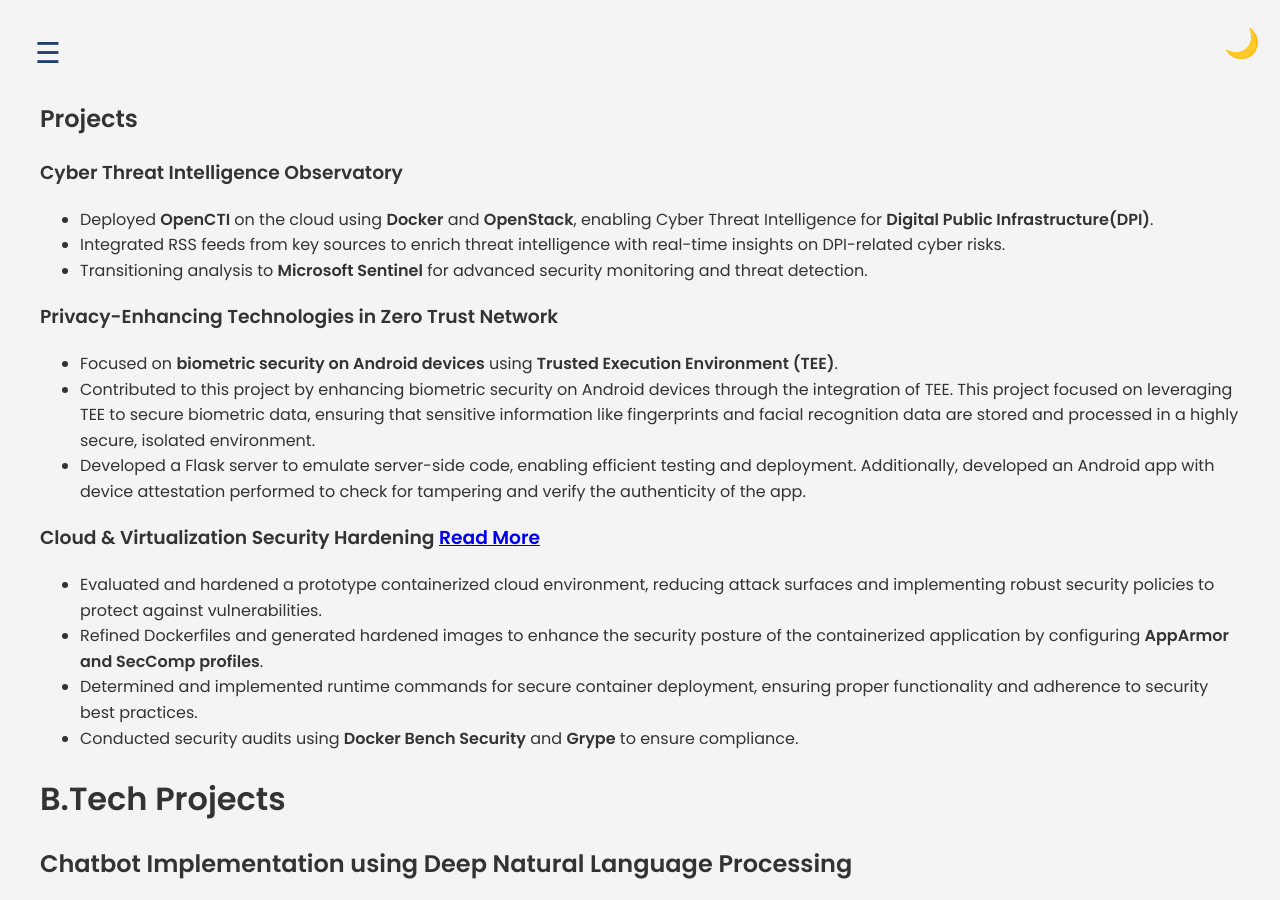
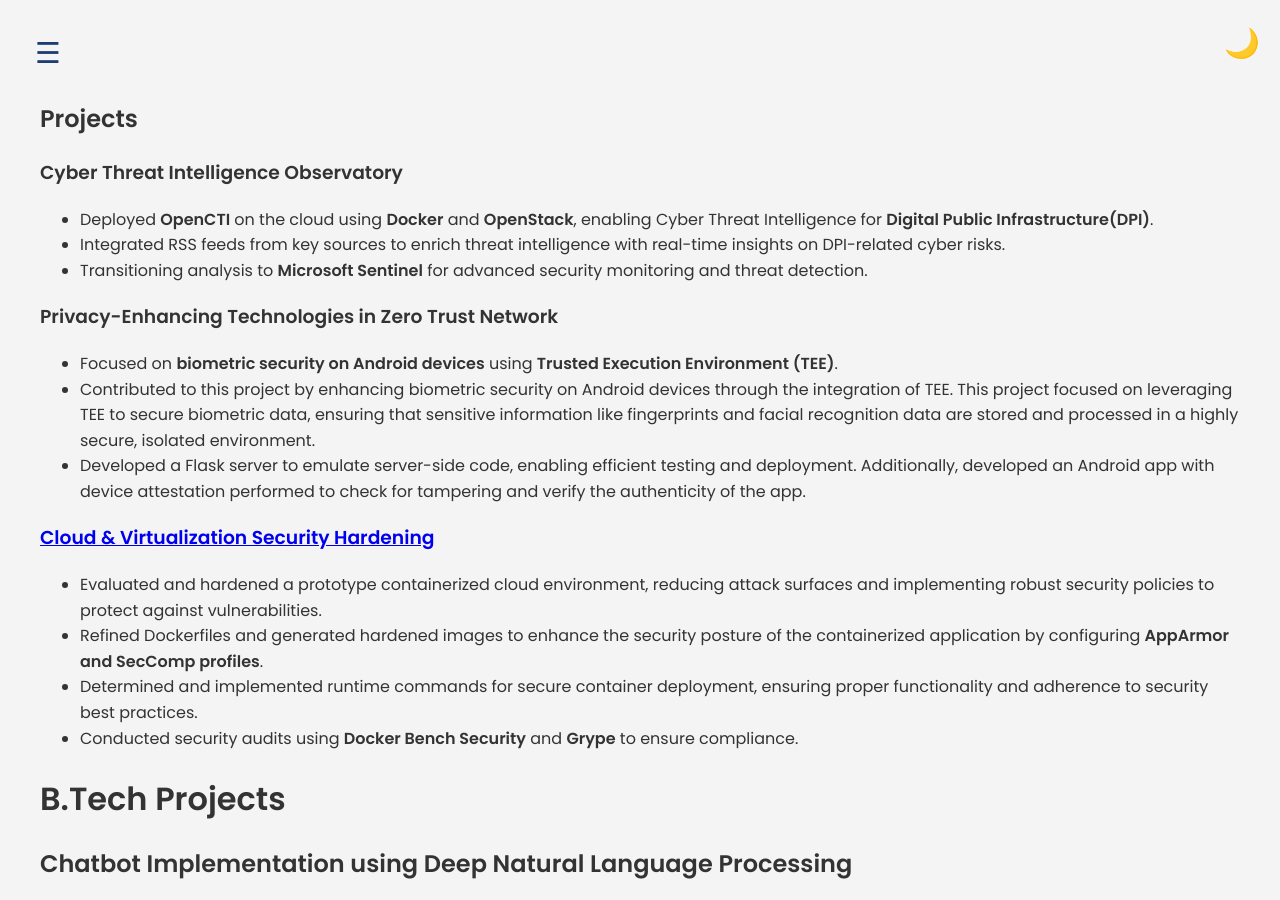
Before and after one commit to barrryblock/barrryblock.github.io, a Jekyll site: the page built from projects.md, in a window 1280 px wide and 900 px high. Built offline with Jekyll 4.4.1, drawn with Linux system fonts in a browser that asks for light colours; our own code applies the rules of GitHub Pages for plain Markdown files.

Commit message:
linked blog to project

```diff
--- a/projects.md
+++ b/projects.md
@@ -9,7 +9,7 @@
 - Contributed to this project by enhancing biometric security on Android devices through the integration of TEE. This project focused on leveraging TEE to secure biometric data, ensuring that sensitive information like fingerprints and facial recognition data are stored and processed in a highly secure, isolated environment.
 - Developed a Flask server to emulate server-side code, enabling efficient testing and deployment. Additionally, developed an Android app with device attestation performed to check for tampering and verify the authenticity of the app.
 
-### **Cloud & Virtualization Security Hardening** [Read More](https://barrryblock.github.io/2025/02/25/from-fragile-to-fortified-hardening-containers-for-real-world-security.html)
+### [**Cloud & Virtualization Security Hardening**](https://barrryblock.github.io/2025/02/25/from-fragile-to-fortified-hardening-containers-for-real-world-security.html)
 - Evaluated and hardened a prototype containerized cloud environment, reducing attack surfaces and implementing robust security policies to protect against vulnerabilities.
 - Refined Dockerfiles and generated hardened images to enhance the security posture of the containerized application by configuring **AppArmor and SecComp profiles**.
 - Determined and implemented runtime commands for secure container deployment, ensuring proper functionality and adherence to security best practices.
```
